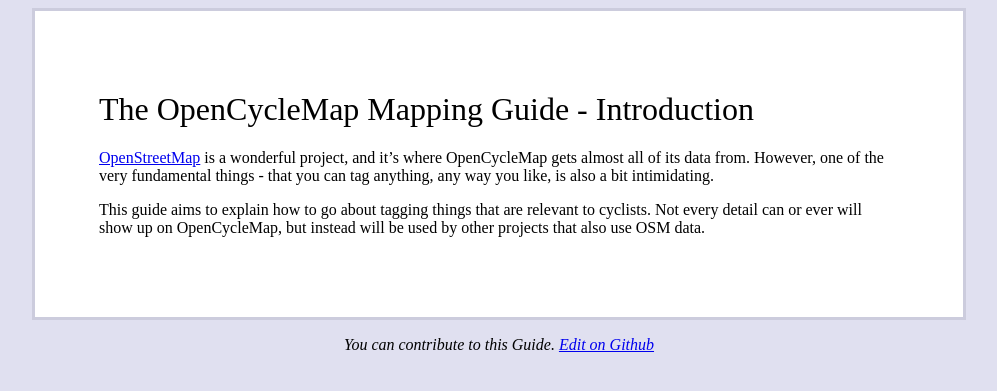
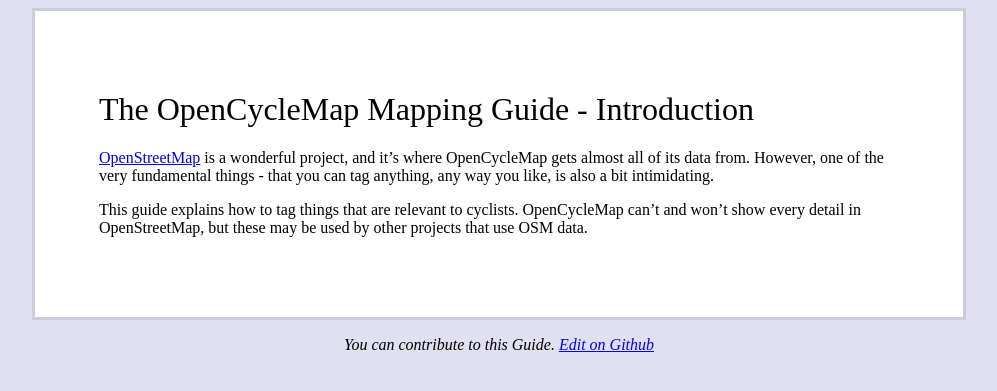
Before and after one commit to gravitystorm/OpenCycleMap-Mapping-Guide, a Jekyll site: the page built from _posts/2011-09-14-introduction.md, in a window 1280 px wide. Shown: the top 391 px of the page, without its empty margins (141-1138 px from the left). Built offline with Jekyll 4.4.1, drawn with Linux system fonts in a browser that asks for light colours.

Commit message:
Use simpler language to explain why not all tags show up.

```diff
--- a/_posts/2011-09-14-introduction.md
+++ b/_posts/2011-09-14-introduction.md
@@ -8,4 +8,4 @@ title: The OpenCycleMap Mapping Guide - Introduction
 
 [OpenStreetMap](http://www.openstreetmap.org) is a wonderful project, and it's where OpenCycleMap gets almost all of its data from. However, one of the very fundamental things - that you can tag anything, any way you like, is also a bit intimidating.
 
-This guide aims to explain how to go about tagging things that are relevant to cyclists. Not every detail can or ever will show up on OpenCycleMap, but instead will be used by other projects that also use OSM data.
+This guide explains how to tag things that are relevant to cyclists. OpenCycleMap can't and won't show every detail in OpenStreetMap, but these may be used by other projects that use OSM data.
```
